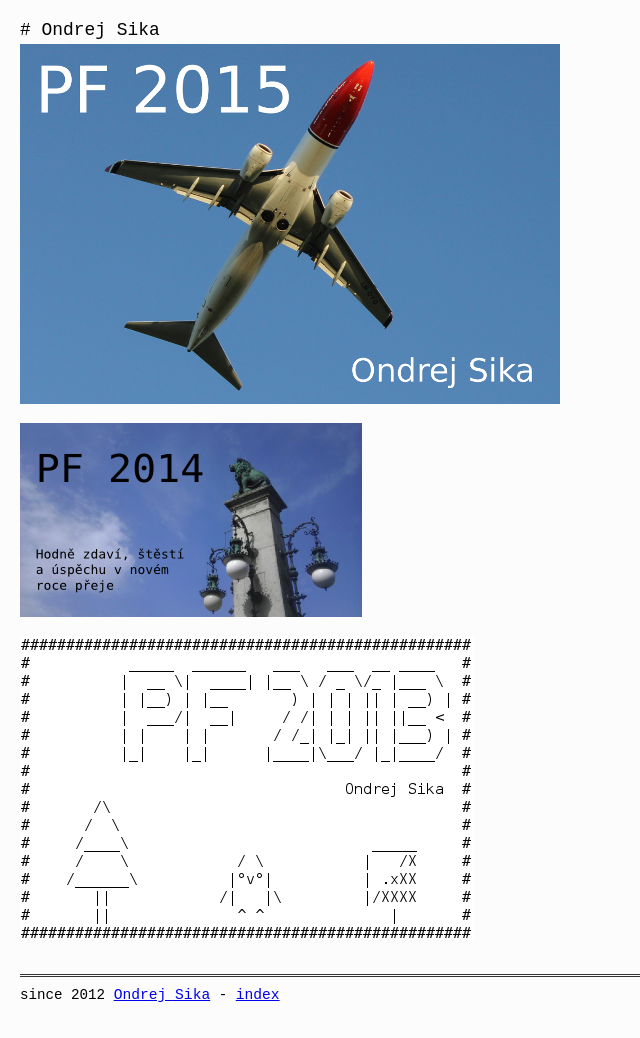
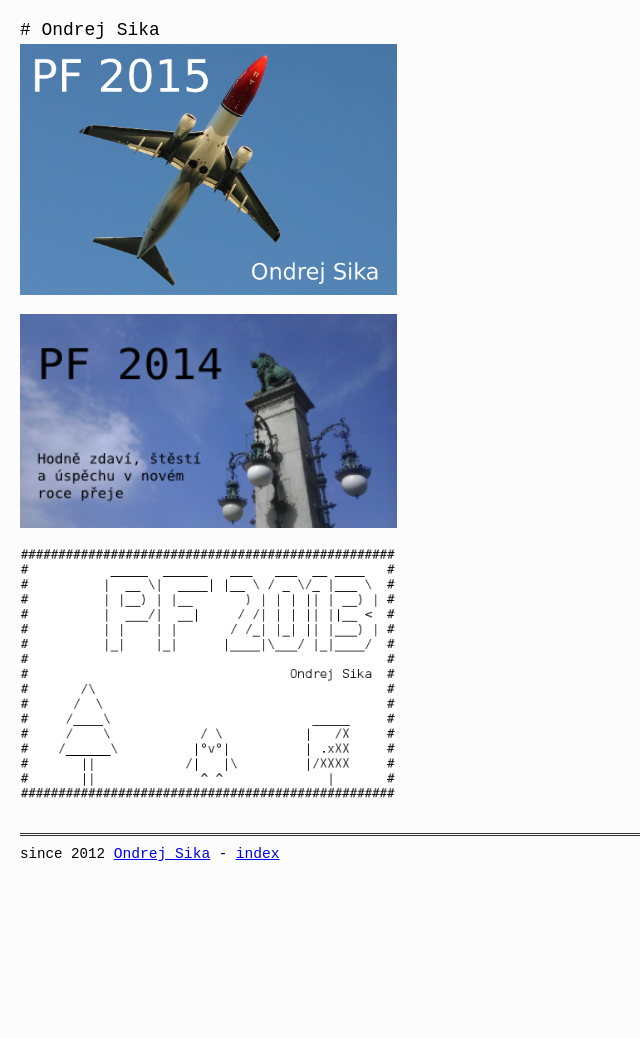
Before and after one commit to ondrejsika/ondrejsika.com, a Jekyll site: the page built from pf/index.md, in a window 1280 px wide. Shown: the whole page, without its empty margins (0-640 px from the left). Built offline with Jekyll 4.4.1, drawn with Linux system fonts in a browser that asks for light colours; Markdown is read by kramdown in place of the engine named in the settings; comment, search, counter and statistics services are not loaded; after the commit the page ends 900 px from its top, so only the background shows below that.

Commit message:
set fix pf img size in index

```diff
--- a/pf/index.md
+++ b/pf/index.md
@@ -2,6 +2,12 @@
 layout: base
 title: PF
 ---
+
+<style>
+img {
+    width: 25em;
+}
+</style>
 
 [![PF 2015](/static/content/pf2015/pf2015_640.png)](2015.html)
 
```
